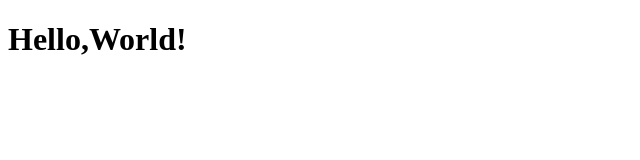
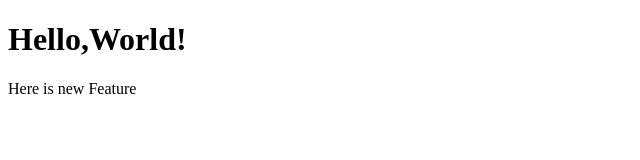
Before and after one commit to Flyhiee/css, a plain HTML site: page hello.html in a window 1280 px wide. Shown: the whole page, without its empty margins (0-640 px from the left). Drawn offline with Linux system fonts and the light colour scheme.

Commit message:
Added another line

```diff
--- a/hello.html
+++ b/hello.html
@@ -7,5 +7,6 @@
   </head>
   <body>
     <h1>Hello,World!</h1>
+    Here is new Feature
   </body>
 </html>
```
